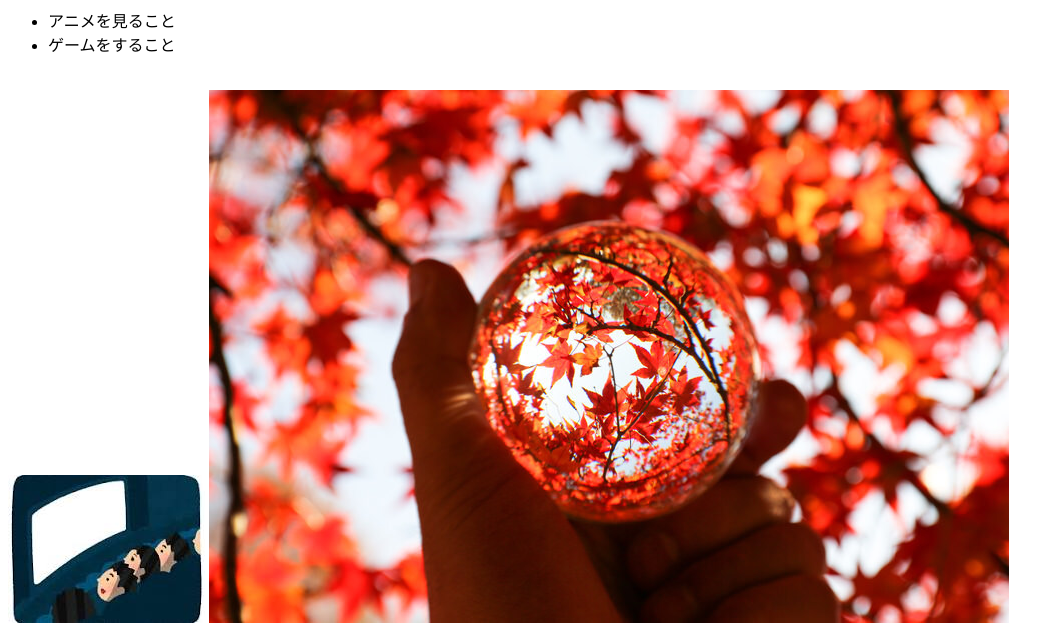
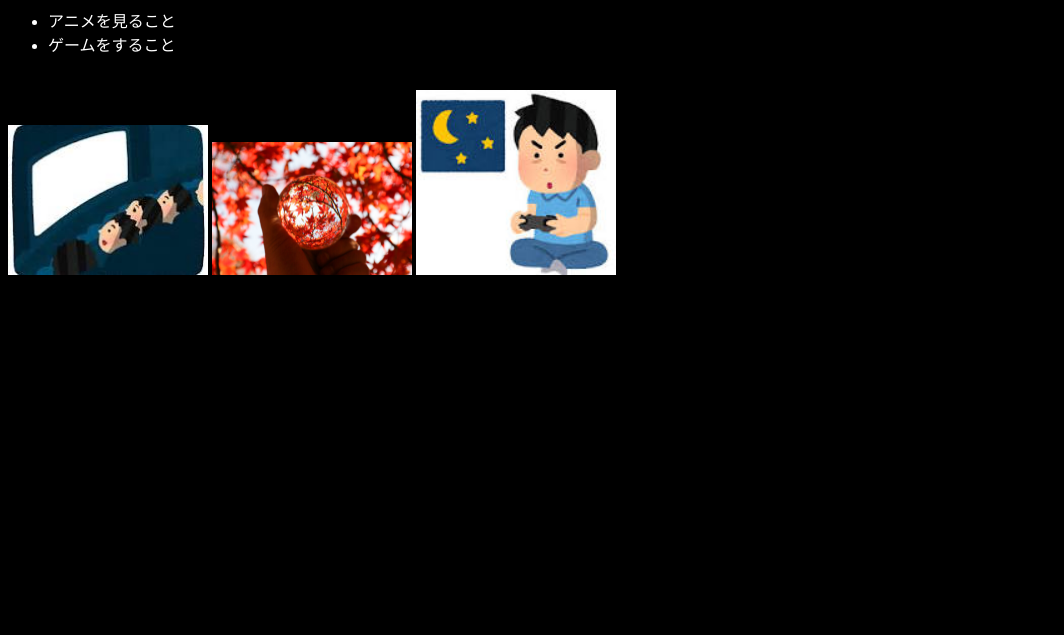
Before and after one commit to kikuchikazuki/WebDesign-Task, a plain HTML site: page profile/index.html in a window 1280 px wide. Shown: the part 194-829 px from the top of the page, without its empty margins (0-1064 px from the left). After the commit the page ends 800 px from the top, so only its background shows below. Drawn offline with Linux system fonts and the light colour scheme; files that its build step writes are made by us from their sources.

Commit message:
提出しました。

```diff
--- a/profile/index.html/自己紹介.html
+++ b/profile/index.html
@@ -18,6 +18,7 @@
     <br>
     <img src="ダウンロード.jpg" alt="いらすとや">
     <img src="autumn.jpg" alt="オータム">
+    <img src="ダウンロード (3).jpg" alt="ゲーム">
 </body>
 
 </html>
--- a/profile/profile-style.css
+++ b/profile/profile-style.css
@@ -0,0 +1,13 @@
+@charset "utf-8";
+body{
+    /* 背景の色の設定 */
+    background-color: 	#000000;
+}
+body{
+    /* 文字色の設定 */
+    color: white;
+}
+img{
+    /* 画像の大きさの設定 */
+    width: 200px;
+}
```
Also changed, not shown: profile/autumn.jpg (renamed from profile/index.html/autumn.jpg), profile/ダウンロード (3).jpg (added), profile/ダウンロード.jpg (renamed from profile/index.html/ダウンロード.jpg).
